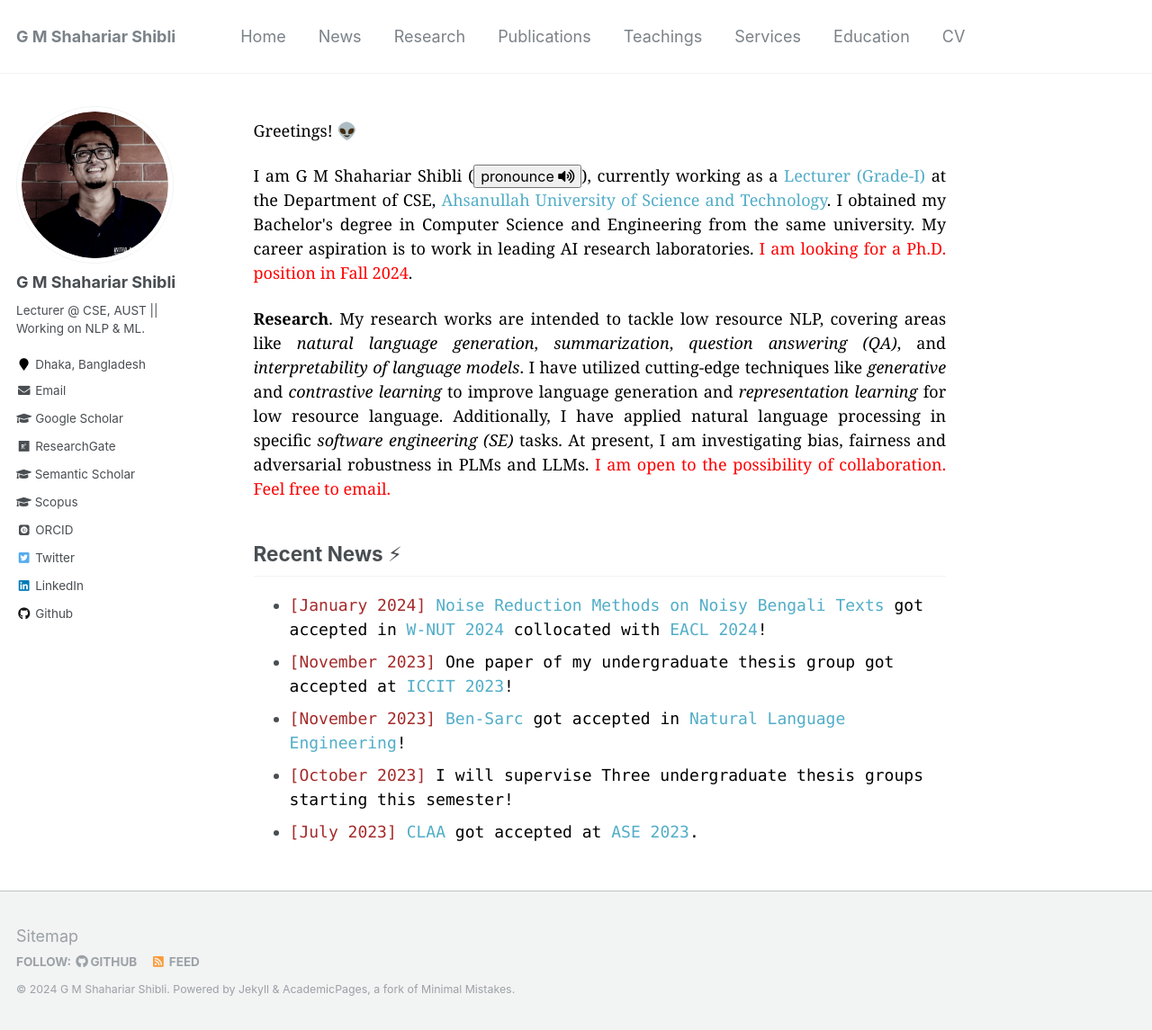
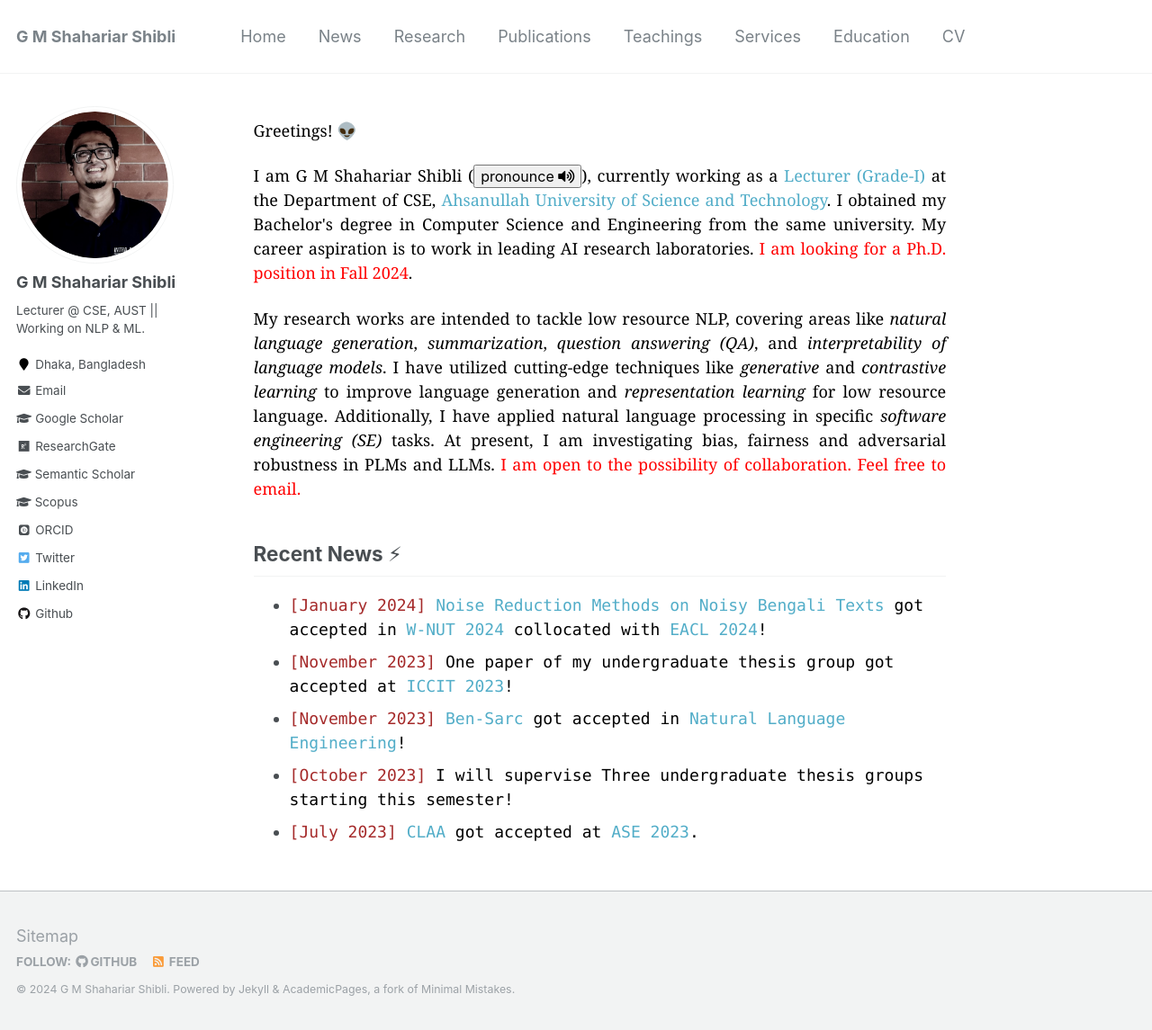
Before and after one commit to shahariar-shibli/shahariar-shibli.github.io, a Jekyll site: the page built from _pages/about.md, in a window 1280 px wide and 1145 px high. Shown: the whole window at 90% size. Built offline with Jekyll 4.4.1, drawn with Linux system fonts in a browser that asks for light colours; some web fonts are replaced.

Commit message:
Update about.md

```diff
--- a/_pages/about.md
+++ b/_pages/about.md
@@ -18,7 +18,7 @@ Engineering from the same university. My career aspiration is to work in leading
 
 
 <p style="text-align:justify;color:black; font-family:Georgia">
-<b>Research</b>. My research works are intended to tackle low resource NLP, covering areas like <em>natural language generation</em>, <em>summarization</em>, <em>question answering (QA)</em>,
+My research works are intended to tackle low resource NLP, covering areas like <em>natural language generation</em>, <em>summarization</em>, <em>question answering (QA)</em>,
 and <em>interpretability of language models</em>. I have utilized cutting-edge techniques like <em>generative</em> and
 <em>contrastive learning</em> to improve language generation and <em>representation learning</em> for low resource language.
 Additionally, I have applied natural language processing in specific <em>software engineering (SE)</em> tasks. At present, I am investigating bias, fairness and adversarial robustness in PLMs and LLMs.
```
